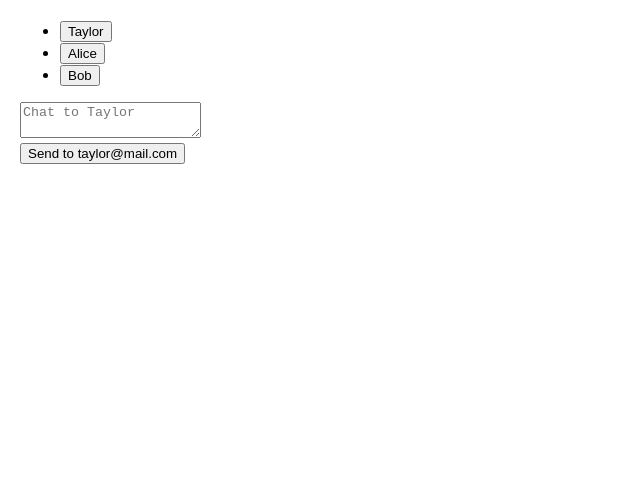
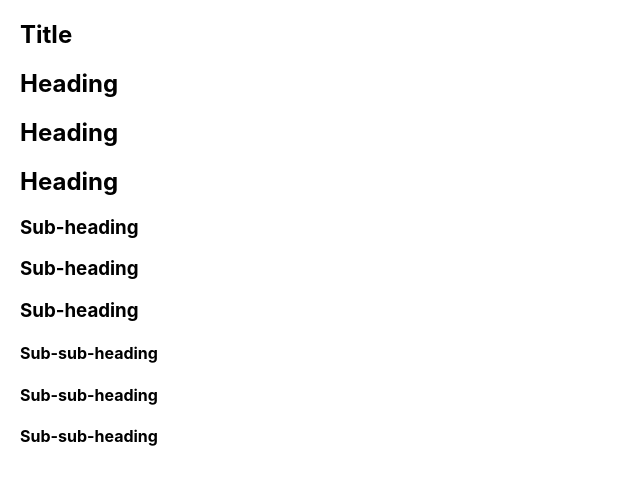
Before and after one commit to iadaria/theory, a React (Create React App) app in the folder ru/react/examples/: page / in a window 1280 px wide. Shown: the top 484 px of the page, without its empty margins (0-640 px from the left). Built offline with nearby package versions, Linux system fonts and the light colour scheme.

Commit message:
finish reducer base

```diff
--- a/ru/react/examples/src/App.tsx
+++ b/ru/react/examples/src/App.tsx
@@ -6,6 +6,7 @@ import {EventHandler} from './base/EventHandler/EventHandler';
 import {Render} from './base/Render/Render';
 import {Declarative} from './base/Declarative';
 import {Tree} from './base/Tree/Tree';
+import {Context} from './base/Context';
 
 function App() {
 	let example = null;
@@ -16,6 +17,7 @@ function App() {
 	example = <Render />;
 	example = <Declarative />;
 	example = <Tree />;
+	example = <Context />;
 	return example;
 }
 
--- /dev/null
+++ b/ru/react/examples/src/base/Context/ContextPage/NoContextPage.tsx
@@ -0,0 +1,53 @@
+import React from 'react';
+
+function Section({children}: {children: React.ReactNode}) {
+	return <section className="section">{children}</section>;
+}
+
+function Heading({
+	level,
+	children,
+}: {
+	level: number;
+	children: React.ReactNode;
+}) {
+	switch (level) {
+		case 1:
+			return <h1>{children}</h1>;
+		case 2:
+			return <h2>{children}</h2>;
+		case 3:
+			return <h3>{children}</h3>;
+		case 4:
+			return <h4>{children}</h4>;
+		case 5:
+			return <h5>{children}</h5>;
+		case 6:
+			return <h6>{children}</h6>;
+		default:
+			throw Error('Unknown level: ' + level);
+	}
+}
+
+export function NoContextPage() {
+	return (
+		<Section>
+			<Heading level={1}>Title</Heading>
+			<Section>
+				<Heading level={2}>Heading</Heading>
+				<Heading level={2}>Heading</Heading>
+				<Heading level={2}>Heading</Heading>
+				<Section>
+					<Heading level={3}>Sub-heading</Heading>
+					<Heading level={3}>Sub-heading</Heading>
+					<Heading level={3}>Sub-heading</Heading>
+					<Section>
+						<Heading level={4}>Sub-sub-heading</Heading>
+						<Heading level={4}>Sub-sub-heading</Heading>
+						<Heading level={4}>Sub-sub-heading</Heading>
+					</Section>
+				</Section>
+			</Section>
+		</Section>
+	);
+}
--- a/ru/react/examples/src/base/Context/Ex1_0_Page/Ex1_0_Page.tsx
+++ /dev/null
@@ -1,55 +0,0 @@
-import React from "react";
-
-function Section({ children }: { children: React.ReactNode}) {
-    return (
-        <section className="section">{children}</section>
-    );
-}
-
-function Heading({ level, children }: { level: number, children: React.ReactNode}) {
-    switch (level) {
-        case 1:
-            return <h1>{children}</h1>;
-        case 2:
-            return <h2>{children}</h2>;
-        case 3:
-            return <h3>{children}</h3>;
-        case 4:
-            return <h4>{children}</h4>;
-        case 5:
-            return <h5>{children}</h5>;
-        case 6:
-            return <h6>{children}</h6>;
-        default:
-            throw Error('Unknown level: ' + level);
-    }
-}
-
-export default function Page() {
-    return (
-        <Section>
-            <Heading level={1}>Title</Heading>
-            <Section>
-                <Heading level={2}>Heading</Heading>
-                <Heading level={2}>Heading</Heading>
-                <Heading level={2}>Heading</Heading>
-                <Section>
-                    <Heading level={3}>Sub-heading</Heading>
-                    <Heading level={3}>Sub-heading</Heading>
-                    <Heading level={3}>Sub-heading</Heading>
-                    <Section>
-                        <Heading level={4}>
-                            Sub-sub-heading
-                        </Heading>
-                        <Heading level={4}>
-                            Sub-sub-heading
-                        </Heading>
-                        <Heading level={4}>
-                            Sub-sub-heading
-                        </Heading>
-                    </Section>
-                </Section>
-            </Section>
-        </Section>
-    );
-}
--- /dev/null
+++ b/ru/react/examples/src/base/Context/index.tsx
@@ -0,0 +1,8 @@
+import {NoContextPage} from './ContextPage/NoContextPage';
+
+export function Context() {
+	let example;
+	example = <NoContextPage />;
+	example = <NoContextPage />;
+	return example;
+}
--- a/ru/react/examples/src/base/Element/Element.tsx
+++ b/ru/react/examples/src/base/Element/Element.tsx
@@ -1,8 +1,3 @@
-import Page from '../Context/Ex1_0_Page/Ex1_0_Page';
-import PageWithContext from '../Context/Ex1_0_Page/Ex1_0_PageWithContext';
-import PageWithContextTwo from '../Context/Ex1_0_Page/Ex1_0_PageWithContextTwo';
-import ContextTask from '../Context/task/ContextTask';
-import ContextTaskDone from '../Context/taskDone/ContextTaskDone';
 import {FormWithOriginStates} from './Ex0_10_Form';
 import {Ex0_11_Managed} from './Ex0_11_Managed';
 import {Lazy} from './Ex0_14_Lazy';
@@ -30,15 +25,6 @@ export function Element() {
 
 	example = <FixClock time={new Date()} />;
 
-	example = <Page />;
-
-	example = <PageWithContext />;
-
-	example = <PageWithContextTwo />;
-
-	example = <ContextTask />;
-
-	example = <ContextTaskDone />;
 	example = <Clock />;
 	return example;
 }
```
Also changed, not shown: ru/react/examples/src/base/Context/ContextPage/ContextPage.tsx (renamed from ru/react/examples/src/base/Context/Ex1_0_Page/Ex1_0_PageWithContext.tsx), ru/react/examples/src/base/Context/ContextPage/Ex1_0_PageWithContextTwo.tsx (renamed from ru/react/examples/src/base/Context/Ex1_0_Page/Ex1_0_PageWithContextTwo.tsx), ru/react/examples/src/base/Context/ContextPage/common/Heading.tsx (renamed from ru/react/examples/src/base/Context/Ex1_0_Page/common/Heading.tsx), ru/react/examples/src/base/Context/ContextPage/common/LevelContext.ts (renamed from ru/react/examples/src/base/Context/Ex1_0_Page/common/LevelContext.ts), 1 other file (tests, documents, lock files or other folders).
